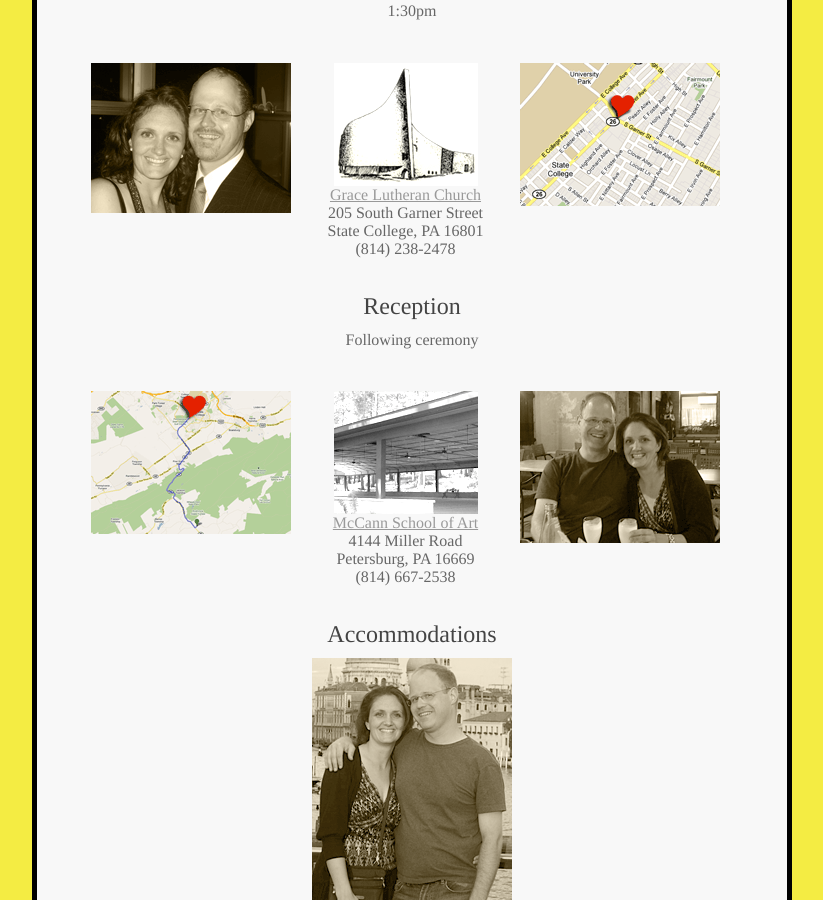
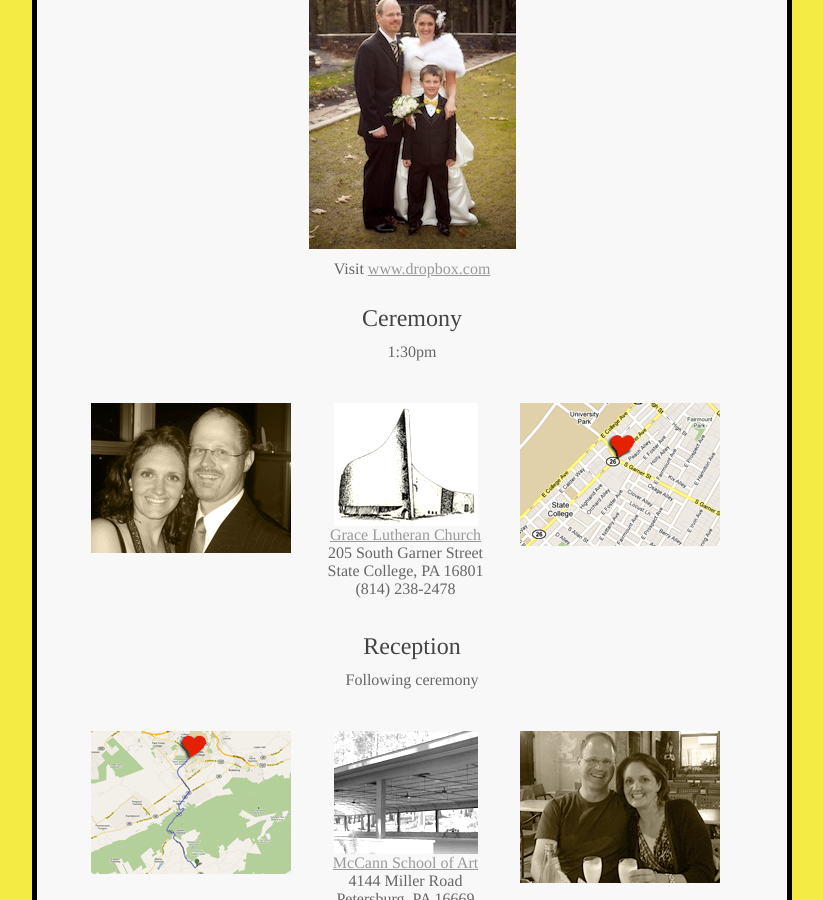
Before and after one commit to unicycle/cathcartlaine, a Jekyll site: the page built from index.markdown, in a window 1280 px wide and 900 px high, scrolled down 679 px. Shown: the whole window, without its empty margins (228-1051 px from the left). Built offline with Jekyll 4.4.1, drawn with Linux system fonts in a browser that asks for light colours; Markdown is read by kramdown in place of the engine named in the settings.

Commit message:
adding link to alexander gallery

```diff
--- a/index.markdown
+++ b/index.markdown
@@ -8,6 +8,10 @@ title: Ann and Jason - Saturday, November 20, 2010
 Saturday, November 20, 2010
 
 ## Pictures
+
+[![](./images/alexander.jpg)](http://www.dropbox.com/sh/c3gjfpmnhz3h50p/idodGLeOLn?n=15103100)
+
+Visit [www.dropbox.com](https://www.dropbox.com/sh/c3gjfpmnhz3h50p/idodGLeOLn?n=15103100)
 
 [![](./images/family.jpg)](http://www.dropbox.com/gallery/8142750/1/Wedding%20Photos?h=6e9895)
 
```
